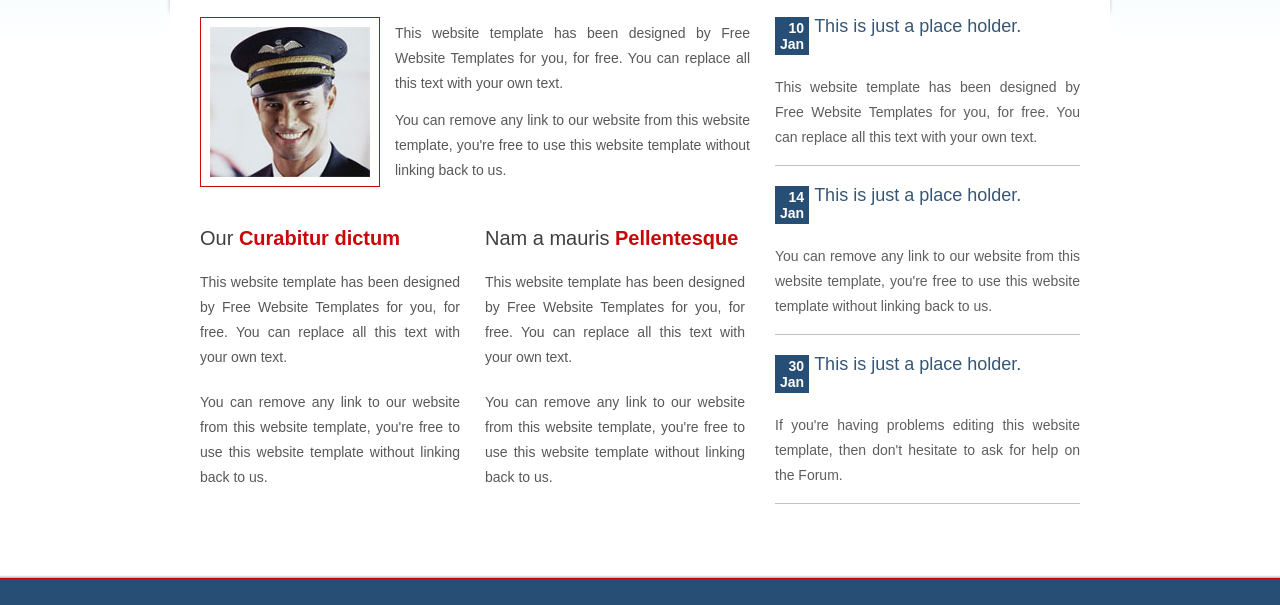
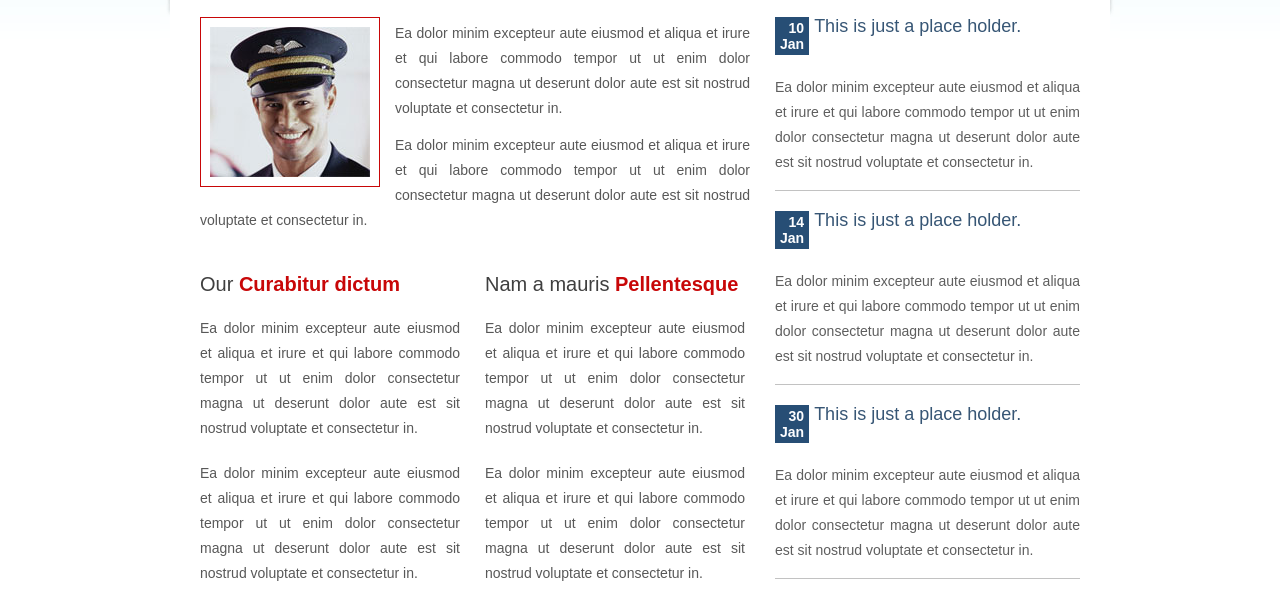
Before and after one commit to thewolfcommander/G0002_00, a plain HTML site: page index.html in a window 1280 px wide. Shown: the part 725-1330 px from the top of the page. Drawn offline with Linux system fonts and the light colour scheme.

Commit message:
Initial Commit

```diff
--- a/index.html
+++ b/index.html
@@ -26,7 +26,7 @@
     <div id="tagline">
       <div>
         <h4>Cum Sociis Nat PENATIBUS</h4>
-        <p>Aenean leo nunc, fringilla a viverra sit amet, varius quis magna. Nunc vel mollis purus.</p>
+        <p>Ea dolor minim excepteur aute eiusmod et aliqua et irure et qui labore commodo tempor ut ut enim dolor consectetur magna ut deserunt dolor aute est sit nostrud voluptate et consectetur in.</p>
       </div>
     </div>
   </div>
@@ -37,19 +37,19 @@
           <div>
             <h1>Welcome to <span class="last">Aviation School</span></h1>
             <a href="#"><img src="images/model1.jpg" alt="" /></a>
-            <p>This website template has been designed by Free Website Templates for you, for free. You can replace all this text with your own text.</p>
-            <p>You can remove any link to our website from this website template, you're free to use this website template without linking back to us.</p>
+            <p>Ea dolor minim excepteur aute eiusmod et aliqua et irure et qui labore commodo tempor ut ut enim dolor consectetur magna ut deserunt dolor aute est sit nostrud voluptate et consectetur in.</p>
+            <p>Ea dolor minim excepteur aute eiusmod et aliqua et irure et qui labore commodo tempor ut ut enim dolor consectetur magna ut deserunt dolor aute est sit nostrud voluptate et consectetur in.</p>
           </div>
           <ul>
             <li>
               <h2><a href="#">Our <span class="last">Curabitur dictum</span></a></h2>
-              <p>This website template has been designed by Free Website Templates for you, for free. You can replace all this text with your own text.</p>
-              <p>You can remove any link to our website from this website template, you're free to use this website template without linking back to us.</p>
+              <p>Ea dolor minim excepteur aute eiusmod et aliqua et irure et qui labore commodo tempor ut ut enim dolor consectetur magna ut deserunt dolor aute est sit nostrud voluptate et consectetur in.</p>
+              <p>Ea dolor minim excepteur aute eiusmod et aliqua et irure et qui labore commodo tempor ut ut enim dolor consectetur magna ut deserunt dolor aute est sit nostrud voluptate et consectetur in.</p>
             </li>
             <li>
               <h2><a href="#">Nam a mauris <span class="last">Pellentesque</span></a></h2>
-              <p>This website template has been designed by Free Website Templates for you, for free. You can replace all this text with your own text.</p>
-              <p>You can remove any link to our website from this website template, you're free to use this website template without linking back to us.</p>
+              <p>Ea dolor minim excepteur aute eiusmod et aliqua et irure et qui labore commodo tempor ut ut enim dolor consectetur magna ut deserunt dolor aute est sit nostrud voluptate et consectetur in.</p>
+              <p>Ea dolor minim excepteur aute eiusmod et aliqua et irure et qui labore commodo tempor ut ut enim dolor consectetur magna ut deserunt dolor aute est sit nostrud voluptate et consectetur in.</p>
             </li>
           </ul>
         </div>
@@ -61,21 +61,21 @@
                 Jan</span>
                 <h2><a href="#">This is just a place holder.</a></h2>
               </div>
-              <p>This website template has been designed by Free Website Templates for you, for free. You can replace all this text with your own text.</p>
+              <p>Ea dolor minim excepteur aute eiusmod et aliqua et irure et qui labore commodo tempor ut ut enim dolor consectetur magna ut deserunt dolor aute est sit nostrud voluptate et consectetur in.</p>
             </li>
             <li>
               <div> <span>14<br />
                 Jan</span>
                 <h2><a href="#">This is just a place holder.</a></h2>
               </div>
-              <p>You can remove any link to our website from this website template, you're free to use this website template without linking back to us.</p>
+              <p>Ea dolor minim excepteur aute eiusmod et aliqua et irure et qui labore commodo tempor ut ut enim dolor consectetur magna ut deserunt dolor aute est sit nostrud voluptate et consectetur in.</p>
             </li>
             <li>
               <div> <span>30<br />
                 Jan</span>
                 <h2><a href="#">This is just a place holder.</a></h2>
               </div>
-              <p>If you're having problems editing this website template, then don't hesitate to ask for help on the Forum.</p>
+              <p>Ea dolor minim excepteur aute eiusmod et aliqua et irure et qui labore commodo tempor ut ut enim dolor consectetur magna ut deserunt dolor aute est sit nostrud voluptate et consectetur in.</p>
             </li>
           </ul>
         </div>
```
Also changed, not shown: about.html (+4 -4 lines), admissions.html (+9 -9 lines), blog.html (+7 -7 lines), career.html (+4 -5 lines).
